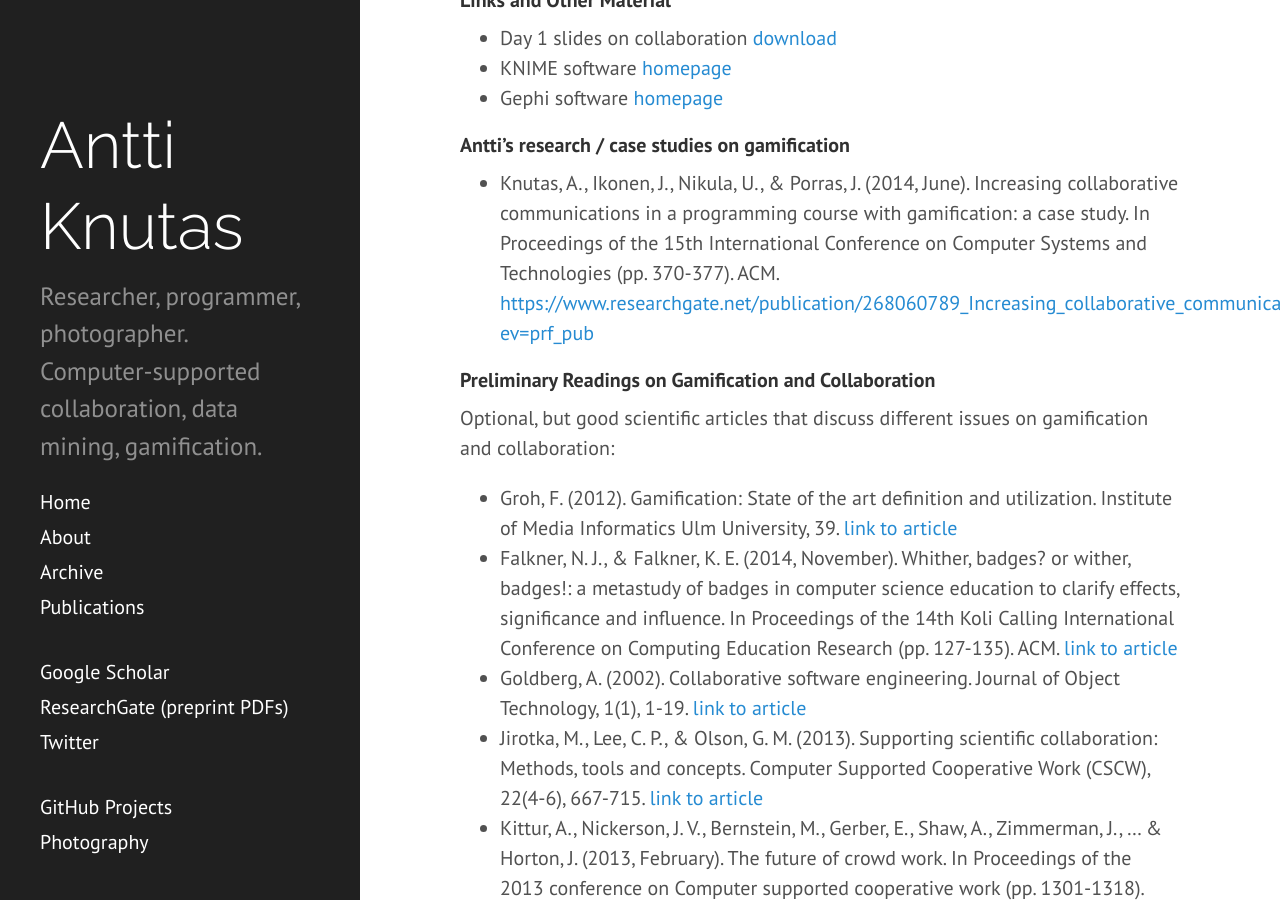
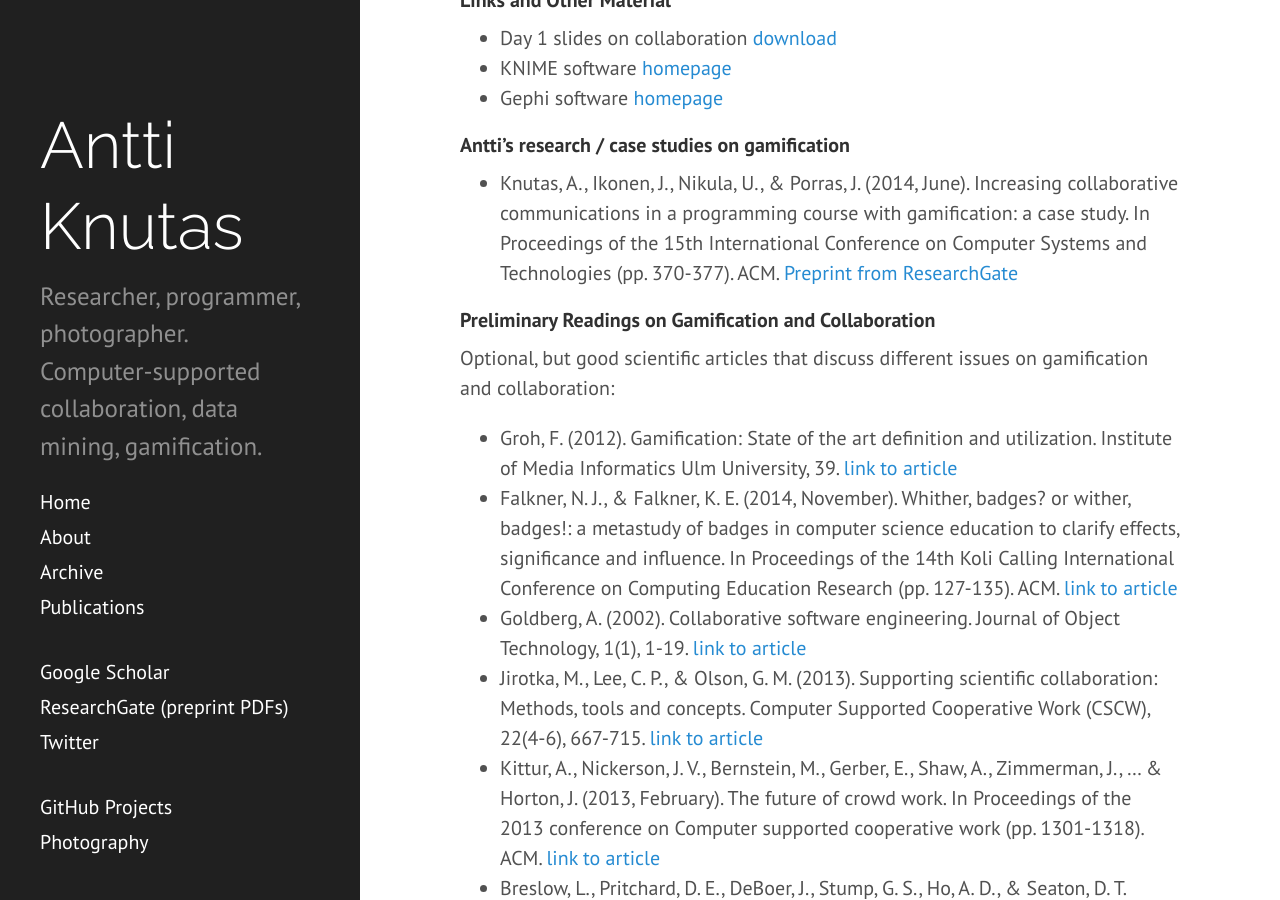
Before and after one commit to aknutas/aknutas.github.io, a Jekyll site: the page built from sundry/2016-unimi-course.md, in a window 1280 px wide and 900 px high, scrolled down 992 px. Built offline with Jekyll 4.4.1, drawn with Linux system fonts in a browser that asks for light colours.

Commit message:
Fixed a typo

```diff
--- a/sundry/2016-unimi-course.md
+++ b/sundry/2016-unimi-course.md
@@ -25,7 +25,7 @@
 * Gephi software [homepage](https://gephi.org/)
 
 #### Antti's research / case studies on gamification
-* Knutas, A., Ikonen, J., Nikula, U., & Porras, J. (2014, June). Increasing collaborative communications in a programming course with gamification: a case study. In Proceedings of the 15th International Conference on Computer Systems and Technologies (pp. 370-377). ACM. [https://www.researchgate.net/publication/268060789_Increasing_collaborative_communications_in_a_programming_course_with_gamification_A_case_study?ev=prf_pub](Preprint from ResearchGate)
+* Knutas, A., Ikonen, J., Nikula, U., & Porras, J. (2014, June). Increasing collaborative communications in a programming course with gamification: a case study. In Proceedings of the 15th International Conference on Computer Systems and Technologies (pp. 370-377). ACM. [Preprint from ResearchGate](https://www.researchgate.net/publication/268060789_Increasing_collaborative_communications_in_a_programming_course_with_gamification_A_case_study?ev=prf_pub)
 
 #### Preliminary Readings on Gamification and Collaboration
 Optional, but good scientific articles that discuss different issues on gamification and collaboration:
```
